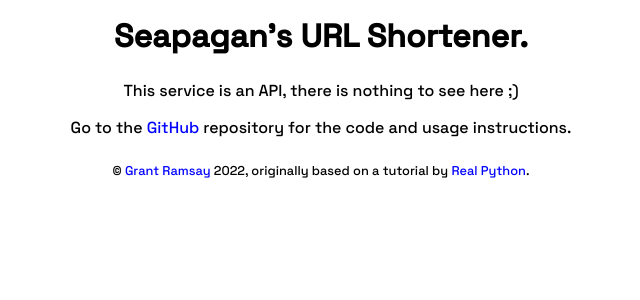
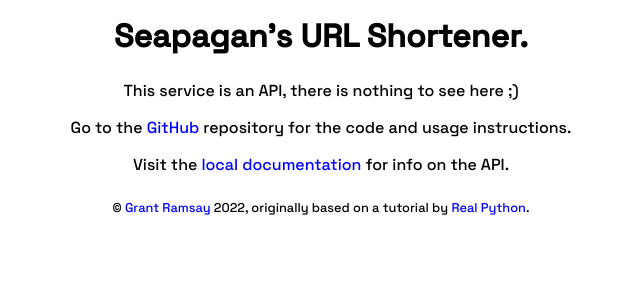
Before and after one commit to seapagan/url-shortener, a FastAPI app: page / in a window 1280 px wide. Shown: the top 300 px of the page, without its empty margins (319-959 px from the left). Run offline with FastAPI, Linux system fonts and the light colour scheme.

Commit message:
update README and Root Template
Signed-off-by: Grant Ramsay <seapagan@gmail.com>

```diff
--- a/templates/index.html
+++ b/templates/index.html
@@ -30,6 +30,11 @@
         >
         repository for the code and usage instructions.
       </p>
+      <p>
+        Visit the
+        <a href="/docs" rel="noopener noreferrer">local documentation</a> for
+        info on the API.
+      </p>
     </main>
     <footer>
       &copy;
```
Also changed, not shown: README.md.
